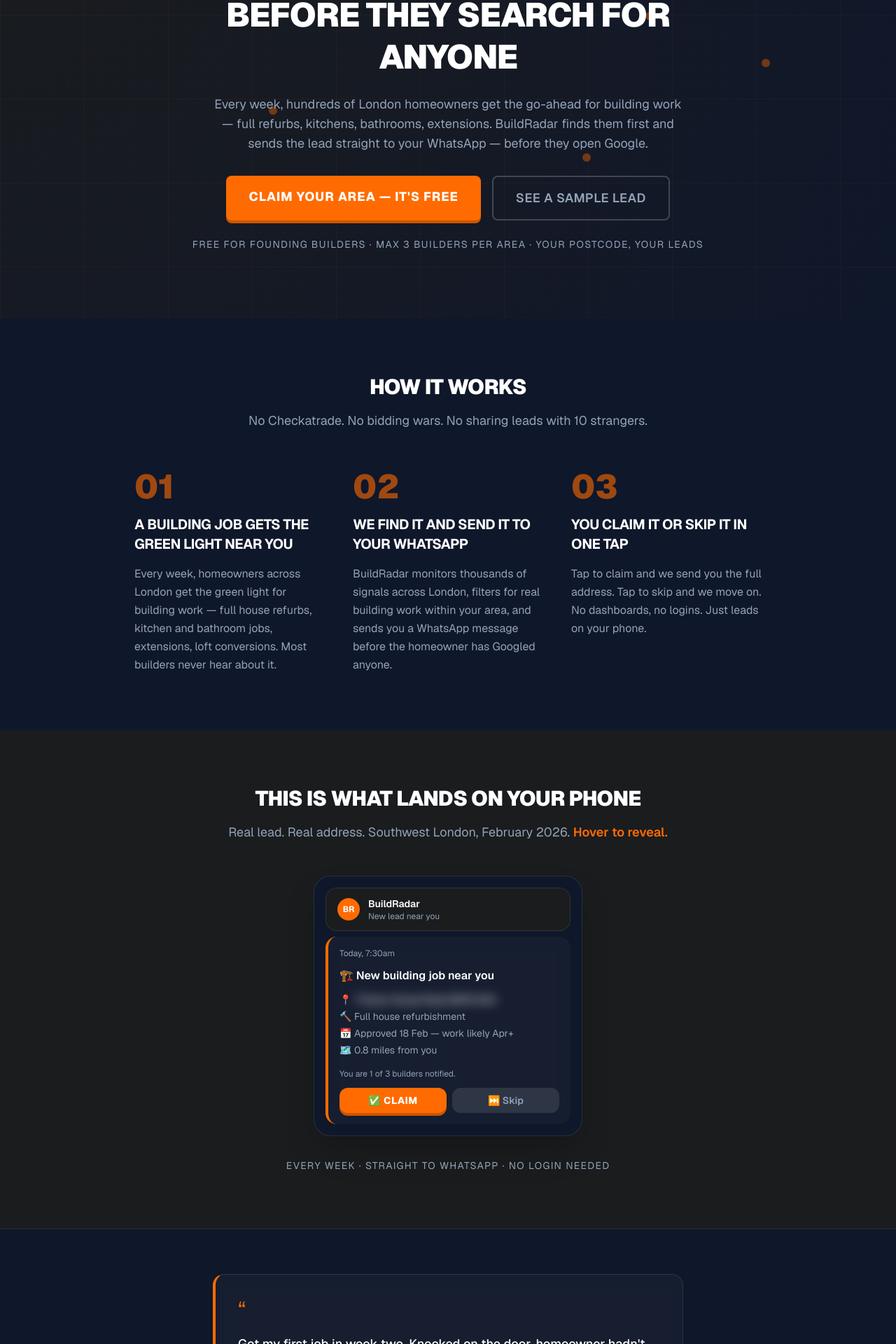
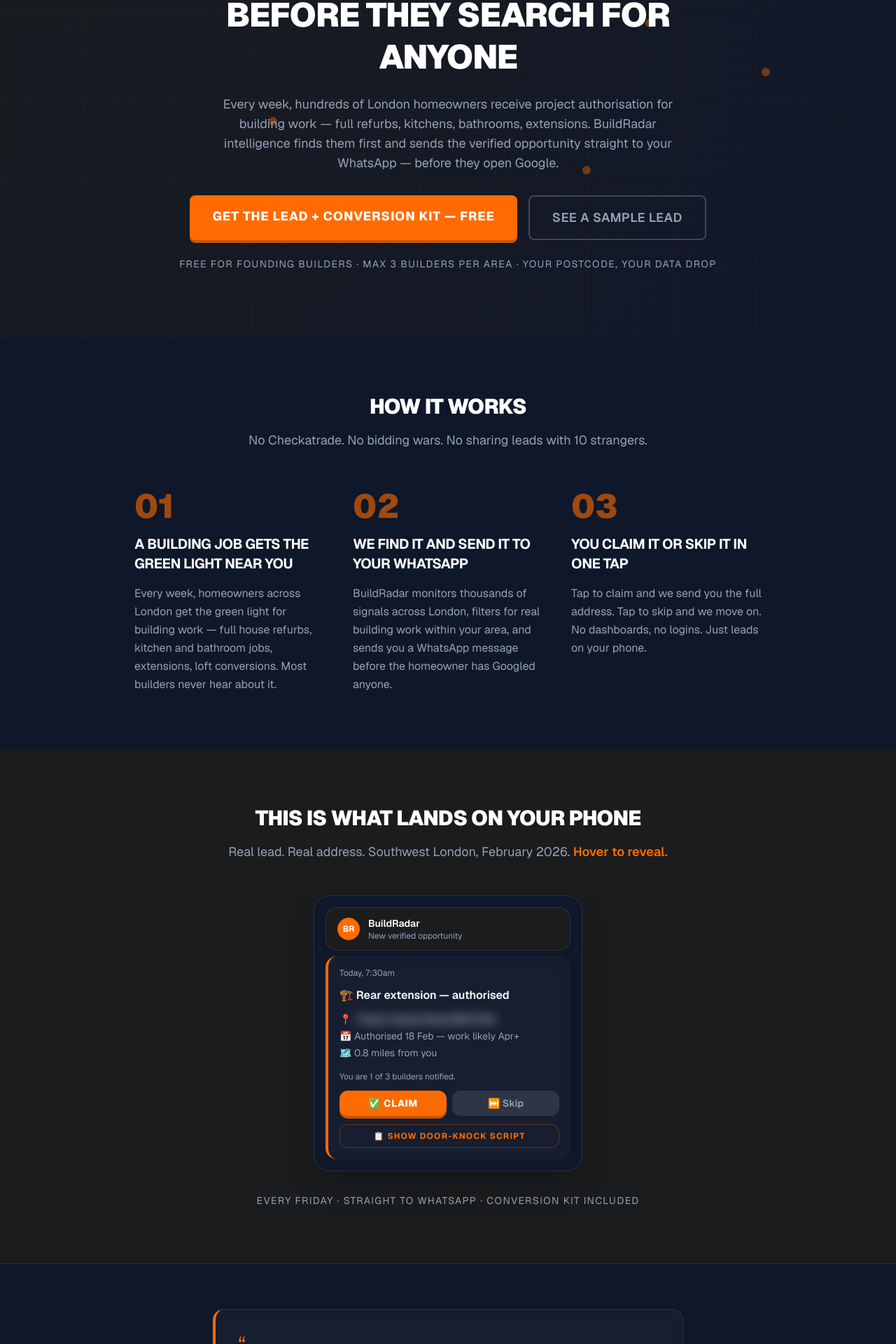
Before and after one commit to Alphagenome/BuildRadar-Vercell, a Next.js app: page / in a window 1280 px wide. Shown: the part 320-2240 px from the top of the page at 70% size. Built offline with nearby package versions, Linux system fonts and the light colour scheme.

Commit message:
Upgrade landing page: Show Script toggle, door-knock FAQ, Conversion Kit CTA

```diff
--- a/components/FAQ.tsx
+++ b/components/FAQ.tsx
@@ -3,8 +3,12 @@ import { useState } from "react";
 
 const faqs = [
   {
-    q: "How many leads will I get per week?",
-    a: "It varies by borough and season. On average, 2-5 quality leads per area per week. We only send leads that match your radius — quality over volume. If a week is thin, your subscription rolls credit forward.",
+    q: "How do I actually get through the door?",
+    a: "The first 10 seconds are everything. Here's the exact script: \"Good morning — I'm [name] from [company]. Your planning approval for the rear extension came through recently — I specialise in exactly this type of work locally and wanted to introduce myself before you start getting quotes. Mind if I leave you my card?\" That's it. You're not selling — you're introducing. The goal is a booked site visit, not a signed contract on the doorstep. The full Conversion Kit — letter template, objection handlers, and follow-up script — is included when you sign up.",
+  },
+  {
+    q: "How many verified opportunities will I get per week?",
+    a: "It varies by borough and season. On average, 2-5 verified opportunities per area per week. We only send development triggers that match your radius — quality over volume. If a week is thin, your subscription rolls credit forward.",
   },
   {
     q: "Am I competing with other builders on the same lead?",
@@ -12,7 +16,7 @@ const faqs = [
   },
   {
     q: "What if I knock and they already have someone?",
-    a: "It happens. Our leads are early signals, not guarantees. The window is the first 7 days — act fast and you're usually first. Even if they're not ready yet, you've introduced yourself before any competitor has.",
+    a: "It happens. Our verified opportunities are early signals, not guarantees. The window is the first 7 days — act fast and you're usually first. Even if they're not ready yet, you've introduced yourself before any competitor has.",
   },
   {
     q: "Do you provide the homeowner's contact details?",
@@ -20,11 +24,11 @@ const faqs = [
   },
   {
     q: "Can I cover more than one area?",
-    a: "Yes. Add extra areas at £29/mo each. Your leads are always ranked by proximity so you get the closest jobs first.",
+    a: "Yes. Add extra areas at £29/mo each. Your Data Drop is always ranked by proximity so you get the closest verified opportunities first.",
   },
   {
     q: "What if I only do certain types of work?",
-    a: "Don't worry about filtering upfront. Just tap Skip on anything that's not for you. After a few weeks the system learns your preferences and stops sending irrelevant leads automatically.",
+    a: "Don't worry about filtering upfront. Just tap Skip on anything that's not for you. After a few weeks the intelligence learns your preferences and stops sending irrelevant development triggers automatically.",
   },
   {
     q: "Can I pause in winter?",
--- a/components/Hero.tsx
+++ b/components/Hero.tsx
@@ -60,8 +60,8 @@ export default function Hero() {
           </h1>
 
           <p className="text-lg text-[#94A3B8] mb-8 max-w-2xl mx-auto">
-            Every week, hundreds of London homeowners get the go-ahead for building work — full refurbs, kitchens, bathrooms, extensions.
-            BuildRadar finds them first and sends the lead straight to your WhatsApp — before they open Google.
+            Every week, hundreds of London homeowners receive project authorisation for building work — full refurbs, kitchens, bathrooms, extensions.
+            BuildRadar intelligence finds them first and sends the verified opportunity straight to your WhatsApp — before they open Google.
           </p>
 
           <div className="flex flex-col sm:flex-row gap-4 justify-center">
@@ -69,7 +69,7 @@ export default function Hero() {
               href="#signup"
               className="button-claim px-8 py-4 rounded-lg text-lg"
             >
-              Claim your area — it&apos;s free
+              Get the lead + conversion kit — free
             </a>
             <a
               href="#sample"
@@ -80,7 +80,7 @@ export default function Hero() {
           </div>
 
           <p className="text-[#94A3B8] text-sm mt-6 uppercase tracking-widest">
-            Free for founding builders · Max 3 builders per area · Your postcode, your leads
+            Free for founding builders · Max 3 builders per area · Your postcode, your Data Drop
           </p>
         </div>
       </section>
--- a/components/SampleLead.tsx
+++ b/components/SampleLead.tsx
@@ -1,6 +1,9 @@
 "use client";
+import { useState } from "react";
 
 export default function SampleLead() {
+  const [showScript, setShowScript] = useState(false);
+
   return (
     <section id="sample" className="py-20 px-6 bg-[#1A1C1E]">
       <div className="max-w-3xl mx-auto text-center">
@@ -21,30 +24,28 @@ export default function SampleLead() {
             </div>
             <div className="text-left">
               <div className="text-white font-semibold text-sm">BuildRadar</div>
-              <div className="text-[#94A3B8] text-xs">New lead near you</div>
+              <div className="text-[#94A3B8] text-xs">New verified opportunity</div>
             </div>
           </div>
 
-          {/* Message bubble — lead-card style */}
+          {/* Message bubble */}
           <div className="lead-card rounded-2xl p-4 text-left">
             <p className="text-xs text-[#94A3B8] mb-3">Today, 7:30am</p>
-            <p className="font-semibold text-white mb-3">🏗️ New building job near you</p>
+            <p className="font-semibold text-white mb-3">🏗️ Rear extension — authorised</p>
             <div className="space-y-1 text-sm text-[#94A3B8] mb-4">
-              {/* Hover-to-reveal address */}
               <p className="group cursor-pointer">
                 📍{" "}
                 <span className="font-medium text-white blur-sm group-hover:blur-none transition-all duration-300 select-none group-hover:select-text">
                   7 Dover House Road SW15 5AA
                 </span>
               </p>
-              <p>🔨 Full house refurbishment</p>
-              <p>📅 Approved 18 Feb — work likely Apr+</p>
+              <p>📅 Authorised 18 Feb — work likely Apr+</p>
               <p>🗺️ 0.8 miles from you</p>
             </div>
             <p className="text-xs text-[#94A3B8] mb-3">
               You are 1 of 3 builders notified.
             </p>
-            <div className="grid grid-cols-2 gap-2">
+            <div className="grid grid-cols-2 gap-2 mb-3">
               <button className="button-claim text-sm py-2 rounded-xl">
                 ✅ Claim
               </button>
@@ -52,11 +53,37 @@ export default function SampleLead() {
                 ⏭️ Skip
               </button>
             </div>
+
+            {/* Show Script toggle */}
+            <button
+              onClick={() => setShowScript(!showScript)}
+              className="w-full text-xs font-bold text-[#FF6B00] border border-[#FF6B00]/30 rounded-xl py-2 hover:bg-[#FF6B00]/10 transition-colors uppercase tracking-widest"
+            >
+              {showScript ? "▲ Hide script" : "📋 Show door-knock script"}
+            </button>
           </div>
+
+          {/* Script panel */}
+          {showScript && (
+            <div className="mt-2 bg-[#1A1C1E] border border-[#FF6B00]/20 rounded-2xl p-4 text-left">
+              <p className="text-xs font-bold text-[#FF6B00] uppercase tracking-widest mb-3">
+                Your first 10 seconds at the door
+              </p>
+              <p className="text-sm text-white leading-relaxed italic mb-3">
+                &ldquo;Good morning — I&apos;m [name] from [company]. Your planning approval for the rear extension came through recently — I specialise in exactly this type of work locally and wanted to introduce myself before you start getting quotes. Mind if I leave you my card?&rdquo;
+              </p>
+              <p className="text-xs text-[#94A3B8]">
+                Goal: book the site visit. Not win the job at the door.
+              </p>
+              <p className="text-xs text-[#10B981] font-semibold mt-2">
+                ✓ Full letter template + objection handlers included in your Conversion Kit.
+              </p>
+            </div>
+          )}
         </div>
 
         <p className="text-[#94A3B8] text-sm mt-8 uppercase tracking-widest">
-          Every week · Straight to WhatsApp · No login needed
+          Every Friday · Straight to WhatsApp · Conversion Kit included
         </p>
       </div>
     </section>
--- a/components/SignupForm.tsx
+++ b/components/SignupForm.tsx
@@ -54,7 +54,7 @@ export default function SignupForm() {
           Join the pilot — it&apos;s free
         </h2>
         <p className="text-[#94A3B8] text-center mb-10">
-          We&apos;re running a free pilot with a small group of London builders. Drop your details and we&apos;ll WhatsApp you this week&apos;s leads for your area.
+          We&apos;re running a free pilot with a small group of London builders. Drop your details and we&apos;ll WhatsApp you this week&apos;s Data Drop — verified opportunities in your area.
         </p>
 
         {submitted ? (
@@ -62,7 +62,7 @@ export default function SignupForm() {
             <div className="text-4xl mb-4">✅</div>
             <h3 className="text-xl font-black text-[#10B981] mb-2 uppercase tracking-tight">You&apos;re in</h3>
             <p className="text-[#94A3B8]">
-              We&apos;ll WhatsApp you within 24 hours with your first leads.
+              We&apos;ll WhatsApp you within 24 hours with your first Data Drop.
             </p>
           </div>
         ) : (
@@ -119,11 +119,11 @@ export default function SignupForm() {
               disabled={loading}
               className="button-claim w-full py-4 rounded-xl text-lg disabled:opacity-60"
             >
-              {loading ? "Sending..." : "Get my first leads — free"}
+              {loading ? "Sending..." : "Get the Lead + Conversion Kit — free"}
             </button>
 
             <p className="text-center text-[#94A3B8] text-xs uppercase tracking-widest">
-              No payment · No commitment · Just leads
+              No payment · No commitment · Just verified opportunities
             </p>
           </form>
         )}
```
